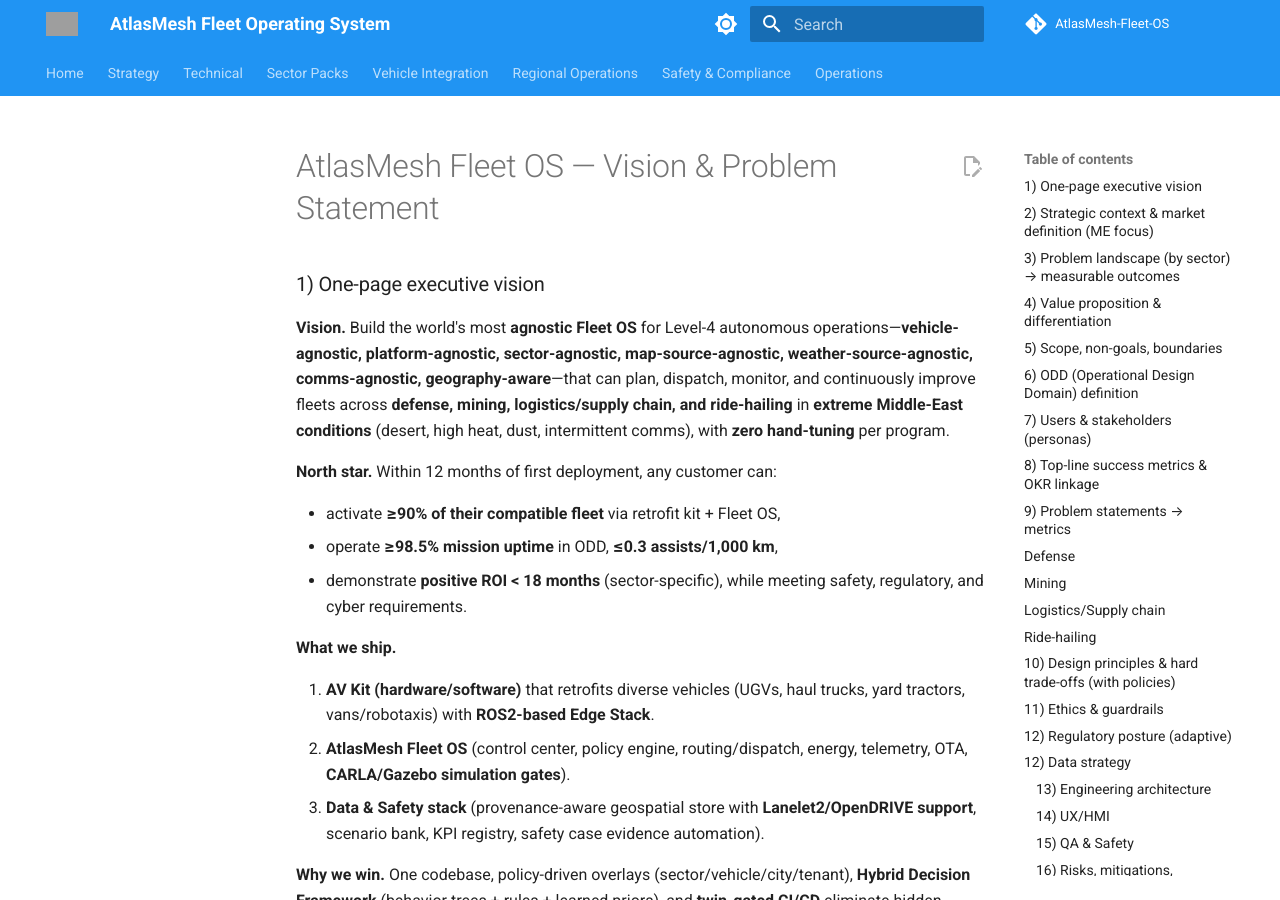
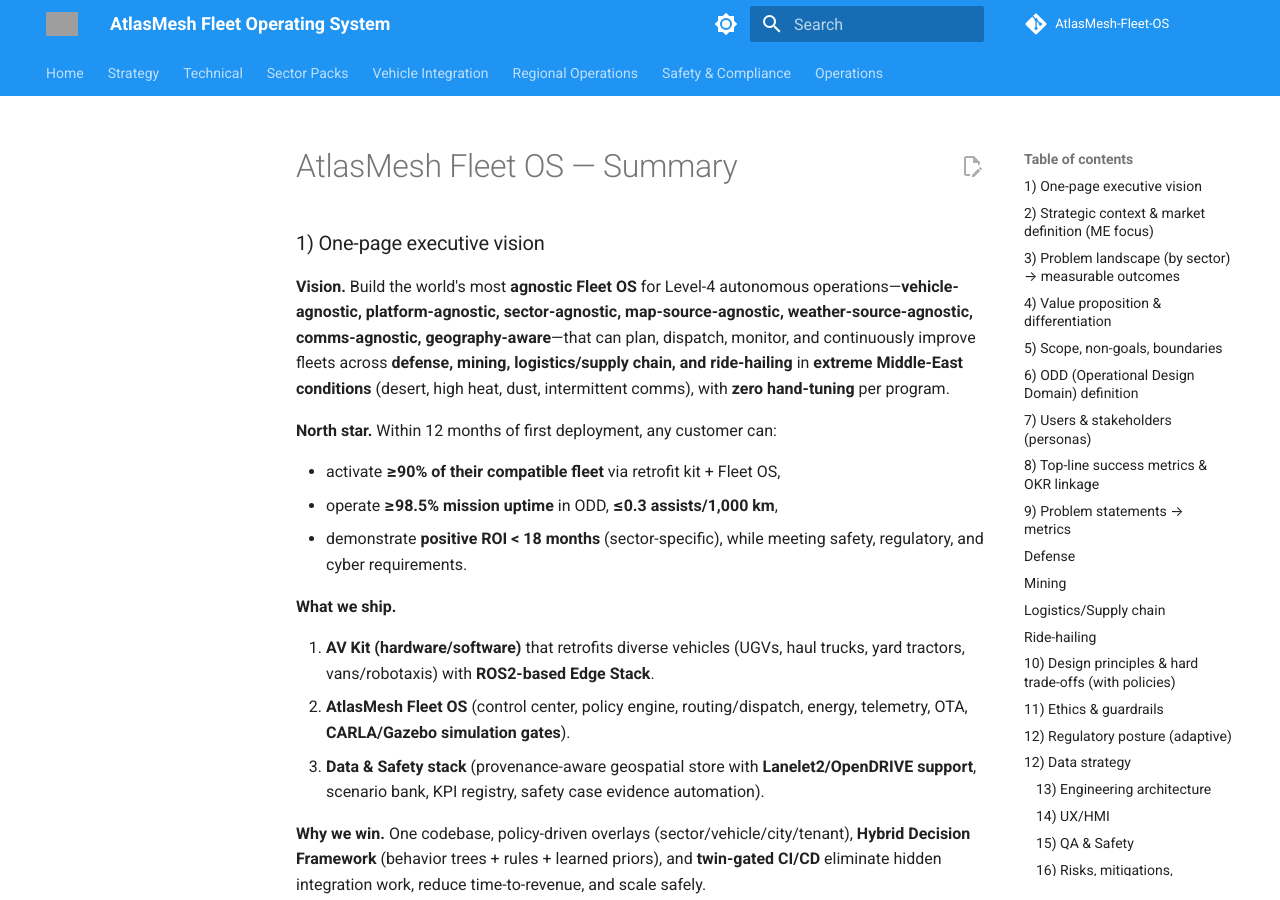
Before and after one commit to suprachakra/AtlasMesh-Fleet-OS, an MkDocs documentation site: the page built from docs/strategy/01_Executive_Summary_and_Vision.md, in a window 1280 px wide and 900 px high. Built offline with MkDocs 1.6.1 and Material for MkDocs 9.7.7, drawn with Linux system fonts in a browser that asks for light colours; comment, search, counter and statistics services are not loaded; the version menu is left out; grey boxes are pictures that could not be loaded.

Commit message:
Update 01_Executive_Summary_and_Vision.md

```diff
--- a/docs/strategy/01_Executive_Summary_and_Vision.md
+++ b/docs/strategy/01_Executive_Summary_and_Vision.md
@@ -1,4 +1,4 @@
-# AtlasMesh Fleet OS — Vision & Problem Statement
+# AtlasMesh Fleet OS — Summary
 
 ### 1) One-page executive vision
 
```
